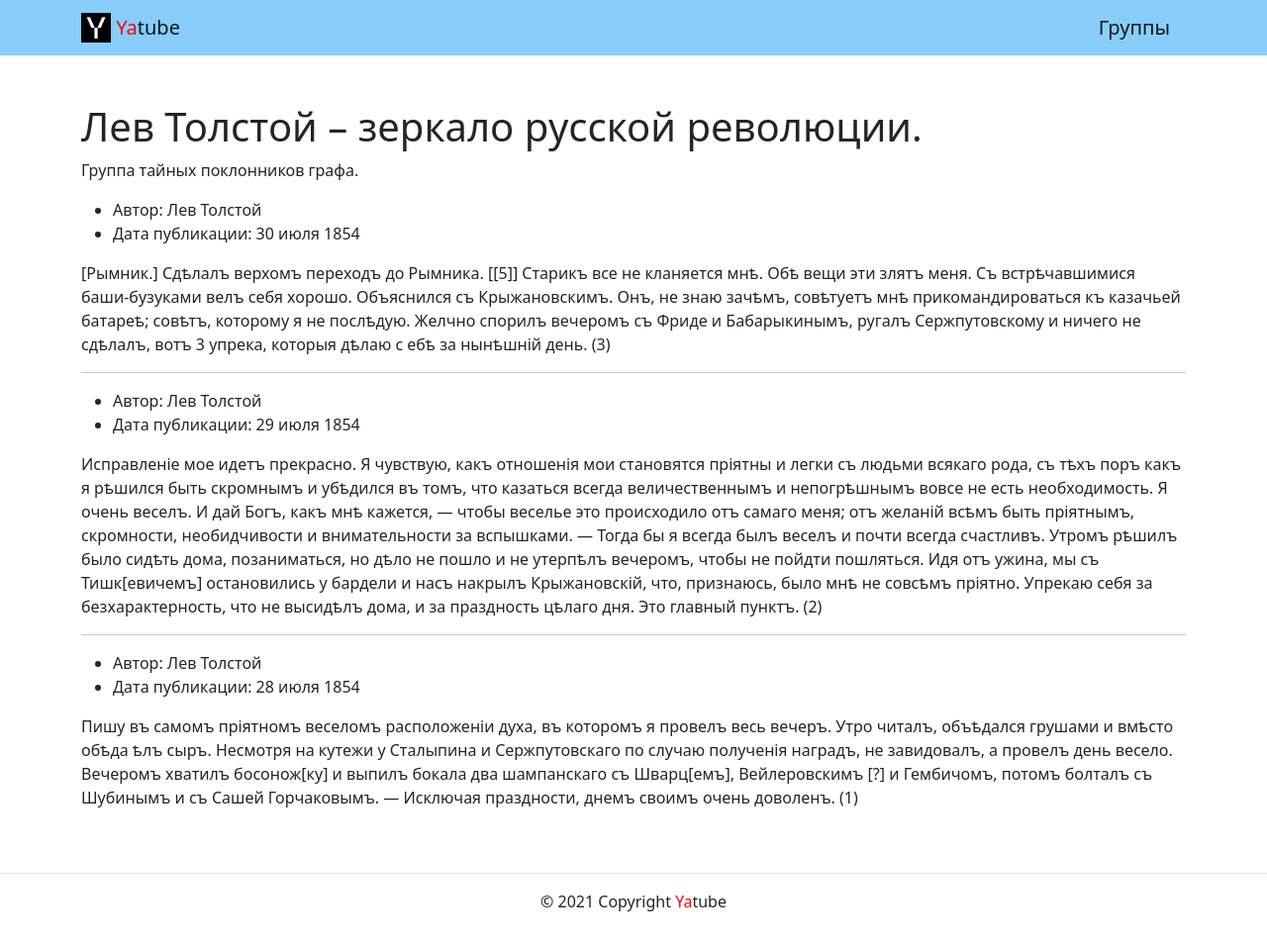
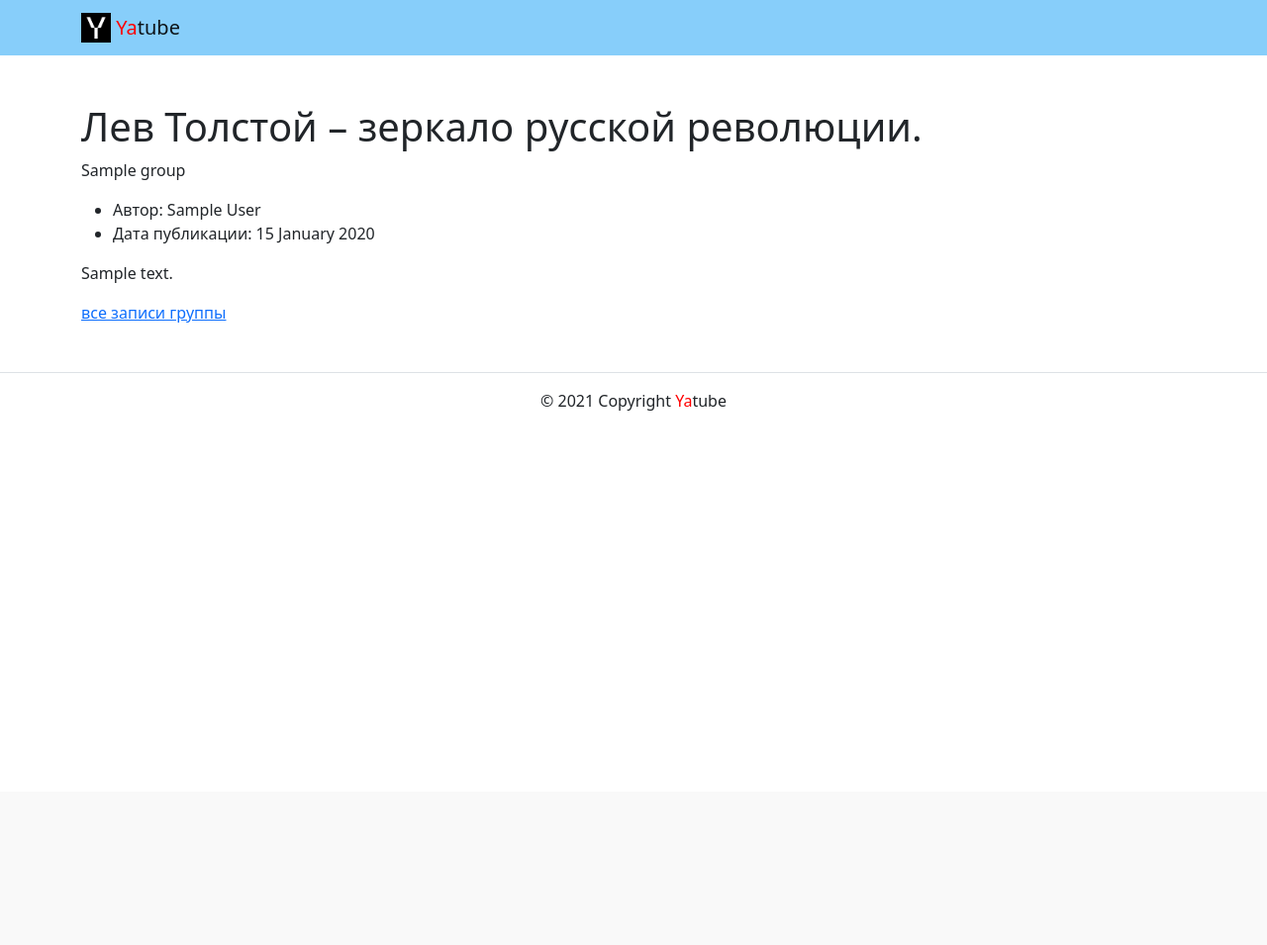
Before and after one commit to xeyu134/YaTube, a Django app: template yatube/templates/posts/group_list.html in a window 1280 px wide. Shown: the whole page at 99% size. After the commit the page ends 415 px from the top, so only its background shows below. Run offline with Django 3.2, Linux system fonts and the light colour scheme; tables that the repository leaves empty hold one stand-in row (values such as "Sample post"); the template is opened without the code that fills it: values that come from a table or form of the project are taken from there, most other values are stand-ins (such as "Sample title", 1, 10 or a date in 2020); some libraries are stand-ins or nearby versions.

Commit message:
New template for group_list, fixed link redirection.

```diff
--- a/yatube/posts/urls.py
+++ b/yatube/posts/urls.py
@@ -5,5 +5,5 @@ app_name = 'posts'
 
 urlpatterns = [
     path('', views.index, name='index'),
-    path('group/', views.group_list, name='group_list'),
+    path('group/<slug:slug>', views.group_list, name='group_list'),
 ]
--- a/yatube/templates/includes/header.html
+++ b/yatube/templates/includes/header.html
@@ -8,8 +8,5 @@
         <!-- тег span используется для добавления нужных стилей отдельным участкам текста -->
         <span style="color:red">Ya</span>tube</a>
       </a>
-      <a class="navbar-brand" href="{% url 'posts:group_list' %}">
-        Группы
-      </a>
     </div>
 </nav>
--- a/yatube/templates/posts/group_list.html
+++ b/yatube/templates/posts/group_list.html
@@ -8,68 +8,22 @@
   <div class="container py-5">
     <h1>Лев Толстой – зеркало русской революции.</h1>
     <p>
-      Группа тайных поклонников графа.
+      {{ group.title }}
     </p>
-    <article>
+    {% for post in posts %}
     <ul>
       <li>
-          Автор: Лев Толстой
+        Автор: {{ post.author.get_full_name }}
       </li>
       <li>
-          Дата публикации: 30 июля 1854
+        Дата публикации: {{ post.pub_date|date:"d E Y" }}
       </li>
     </ul>
-      <p>
-        [Рымник.] Сдѣлалъ верхомъ переходъ до Рымника. [[5]] Старикъ все не кланяется мнѣ.
-        Обѣ вещи эти злятъ меня. Съ встрѣчавшимися баши-бузуками велъ себя хорошо.
-        Объяснился съ Крыжановскимъ. Онъ, не знаю зачѣмъ, совѣтуетъ мнѣ прикомандироваться
-        къ казачьей батареѣ; совѣтъ, которому я не послѣдую. Желчно спорилъ вечеромъ съ Фриде
-        и Бабарыкинымъ, ругалъ Сержпутовскому и ничего не сдѣлалъ, вотъ 3 упрека, которыя дѣлаю с
-        ебѣ за нынѣшній день. (3)
-      </p>
-    </article>
-    <hr>
-    <article>
-      <ul>
-        <li>
-          Автор: Лев Толстой
-        </li>
-        <li>
-          Дата публикации: 29 июля 1854
-        </li>
-      </ul>
-      <p>
-        Исправленіе мое идетъ прекрасно. Я чувствую, какъ отношенія мои становятся пріятны и легки
-        съ людьми всякаго рода, съ тѣхъ поръ какъ я рѣшился быть скромнымъ и убѣдился въ томъ,
-        что казаться всегда величественнымъ и непогрѣшнымъ вовсе не есть необходимость. Я очень
-        веселъ. И дай Богъ, какъ мнѣ кажется, — чтобы веселье это происходило отъ самаго меня;
-        отъ желаній всѣмъ быть пріятнымъ, скромности, необидчивости и внимательности за вспышками.
-        — Тогда бы я всегда былъ веселъ и почти всегда счастливъ.
-        Утромъ рѣшилъ было сидѣть дома, позаниматься, но дѣло не пошло и не утерпѣлъ вечеромъ,
-        чтобы не пойдти пошляться. Идя отъ ужина, мы съ Тишк[евичемъ] остановились у бардели и насъ
-        накрылъ Крыжановскій, что, признаюсь, было мнѣ не совсѣмъ пріятно. Упрекаю себя за
-        безхарактерность, что не высидѣлъ дома, и зa праздность цѣлаго дня. Это главный пунктъ. (2)
-      </p>
-    </article>
-    <hr>
-    <article>
-      <ul>
-        <li>
-          Автор: Лев Толстой
-        </li>
-        <li>
-          Дата публикации: 28 июля 1854
-        </li>
-      </ul>
-      <p>
-        Пишу въ самомъ пріятномъ веселомъ расположеніи духа, въ которомъ я провелъ весь вечеръ.
-        Утро читалъ, объѣдался грушами и вмѣсто обѣда ѣлъ сыръ. Несмотря на кутежи у Сталыпина и
-        Сержпутовскаго по случаю полученія наградъ, не завидовалъ, а провелъ день весело. Вечеромъ
-        хватилъ босонож[ку] и выпилъ бокала два шампанскаго съ Шварц[емъ], Вейлеровскимъ [?] и
-        Гембичомъ, потомъ болталъ съ Шубинымъ и съ Сашей Горчаковымъ. — Исключая праздности,
-        днемъ своимъ очень доволенъ. (1)
-      </p>
-    </article>
-    <!-- под последним постом нет линии -->
+    <p>{{ post.text }}</p>
+    {% if post.group %}
+      <a href="{% url 'posts:group_list' post.group.slug %}">все записи группы</a>
+    {% endif %}
+{% if not forloop.last %}<hr>{% endif %}
+{% endfor %}
   </div>
 {% endblock %}}
--- a/yatube/templates/posts/index.html
+++ b/yatube/templates/posts/index.html
@@ -6,7 +6,6 @@
 {% block content %}
   <div class="container py-5">
     <h1>Последние обновления на сайте</h1>
-    <hr>
     {% for post in posts %}
       <ul>
         <li>
@@ -17,7 +16,9 @@
         </li>
       </ul>
       <p>{{ post.text }}</p>
-        <a href="group_list.html">все записи группы</a>
+      {% if post.group %}
+        <a href="{% url 'posts:group_list' post.group.slug %}">все записи группы</a>
+      {% endif %}
     {% if not forloop.last %}<hr>{% endif %}
   {% endfor %}
   </div>
```
Also changed, not shown: yatube/posts/views.py (+17 -6 lines). Lines whose indentation alone changed are shown as unchanged.
